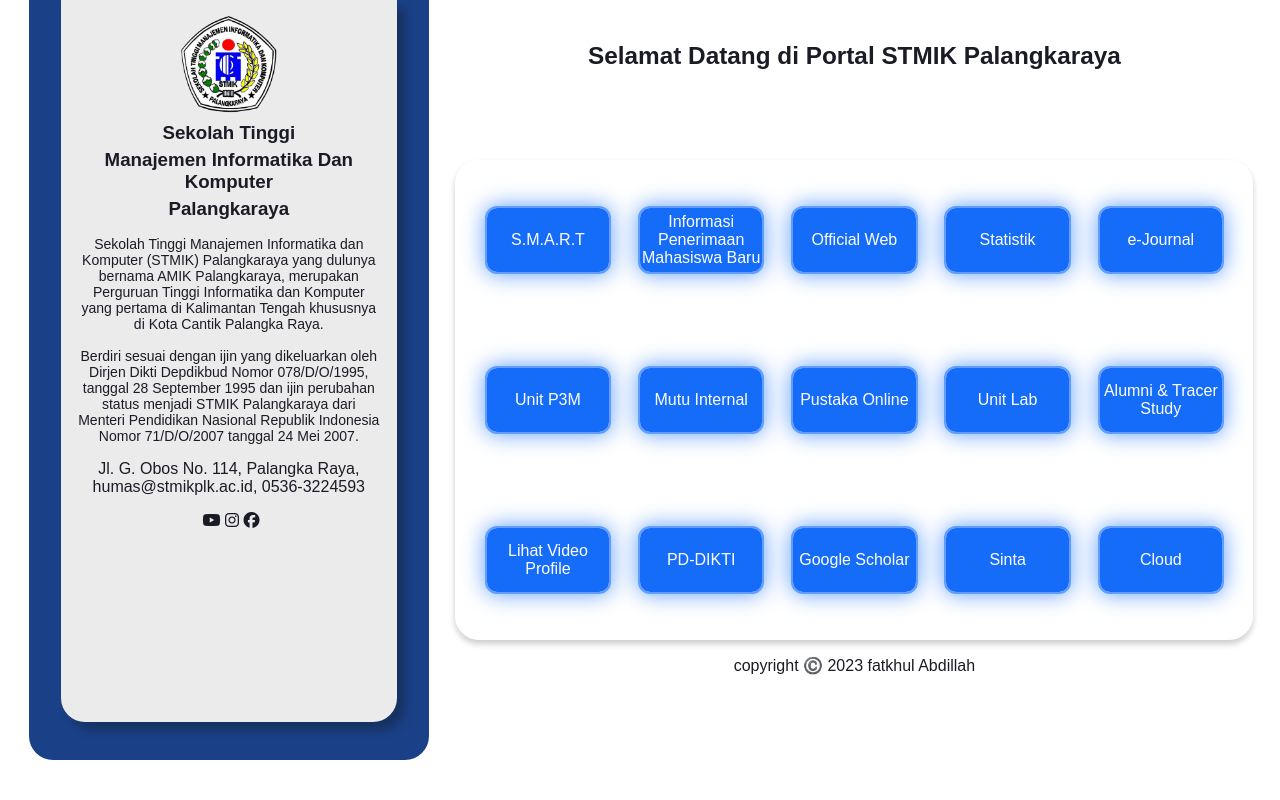
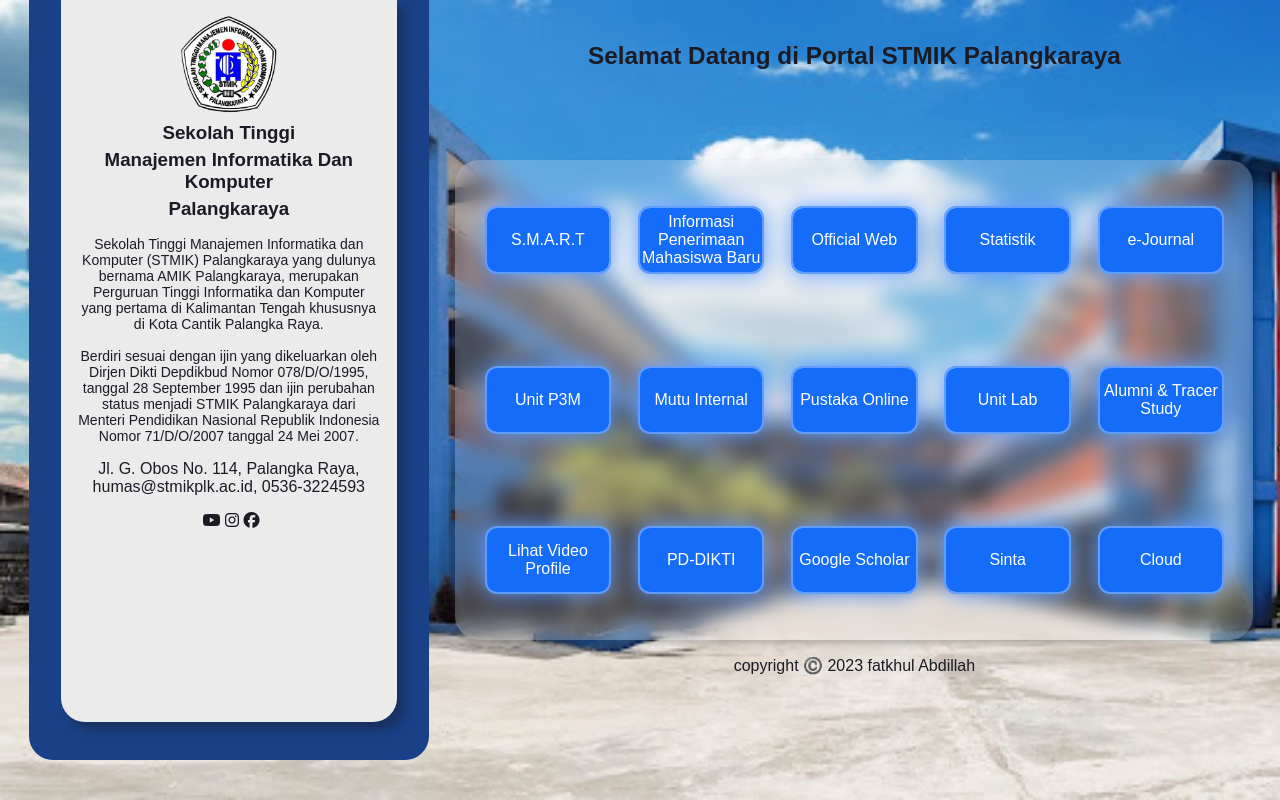
Before and after one commit to FatHexy/Remake-CollagePortal, a plain HTML site: page index.html in a window 1280 px wide. Drawn offline with Linux system fonts and the light colour scheme; the site is published under a folder, as on GitHub Pages, so addresses that start at the root find nothing.

Commit message:
gak tau lagi dh

```diff
--- a/index.html
+++ b/index.html
@@ -20,7 +20,7 @@
         </script>
         <title>Remake STMIK PORTAL</title>
     </head>
-    <body style="background-image: url(/Gedung.jpg);">
+    <body style="background-image: url(Gedung.jpg);">
         <div class="container">
             <aside>
                 <section id="sekilas-stmik">
```
